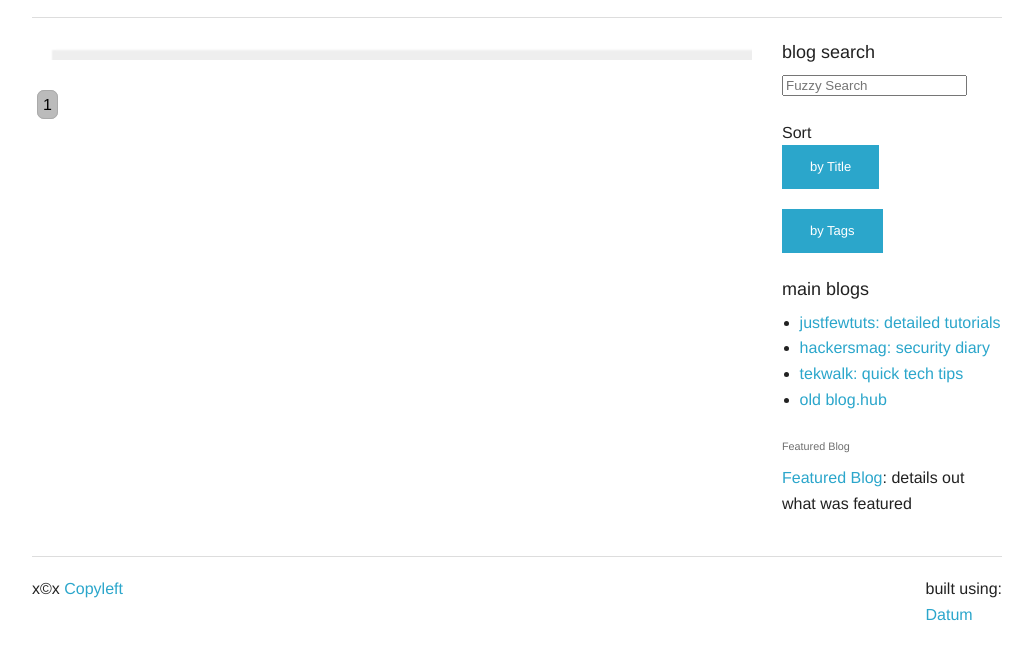
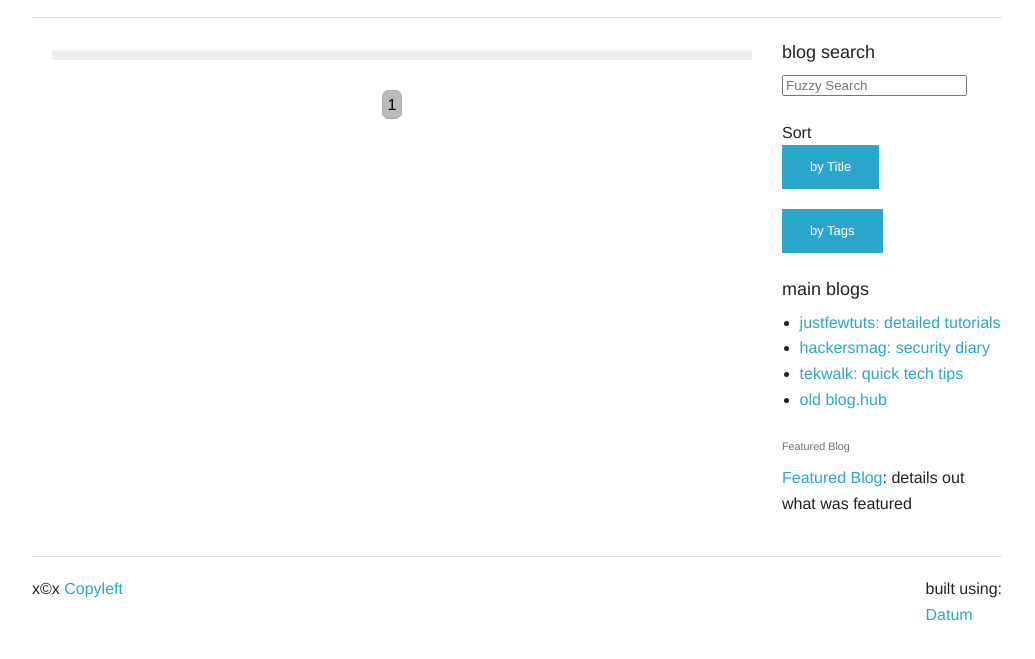
Before and after one commit to abhishekkr/datum, a plain HTML site: page boilerplates/zurblog/index.html in a window 1280 px wide. Shown: the part 101-760 px from the top of the page, without its empty margins (123-1158 px from the left). Drawn offline with Linux system fonts and the light colour scheme; no server answers.

Commit message:
[css] correcting pagination align

```diff
--- a/boilerplates/zurblog/css/datum.css
+++ b/boilerplates/zurblog/css/datum.css
@@ -1,5 +1,4 @@
-
-.pagination {
+.pagination_div {
   width: 45%;
   margin: 0 auto;
   text-align: center;
```
